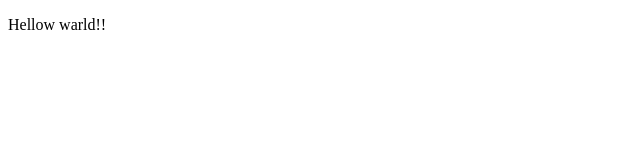
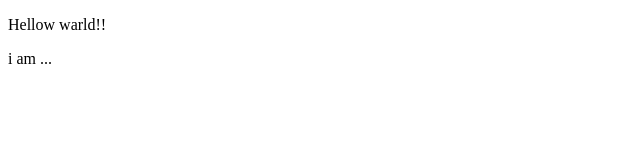
Before and after one commit to Shim409/portfolio, a plain HTML site: page index.html in a window 1280 px wide. Shown: the full height of the page, 0-640 px from the left. Drawn offline with Linux system fonts and the light colour scheme.

Commit message:
Update index.html
test text

```diff
--- a/index.html
+++ b/index.html
@@ -4,5 +4,6 @@
   </head>
   <body>
     <p>Hellow warld!!</p>
+    <p>i am ...</p>
   </body>
 </html>
```
